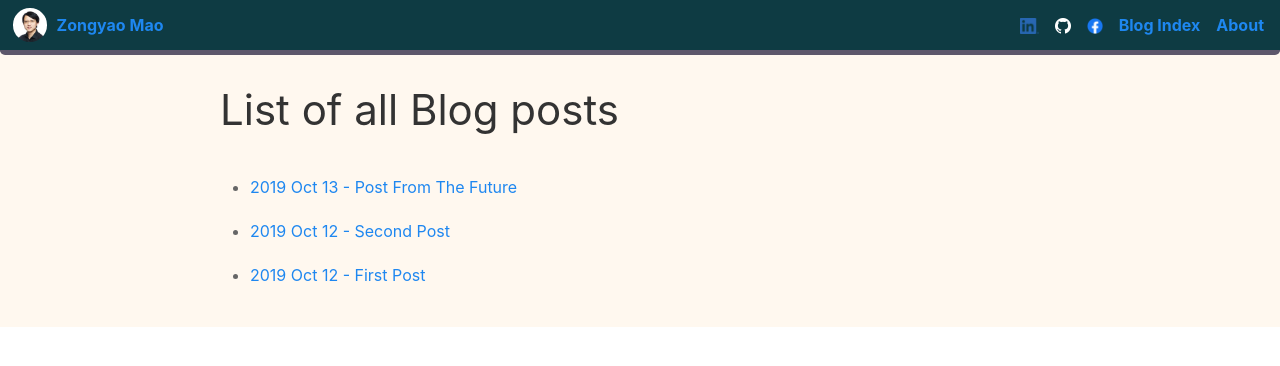
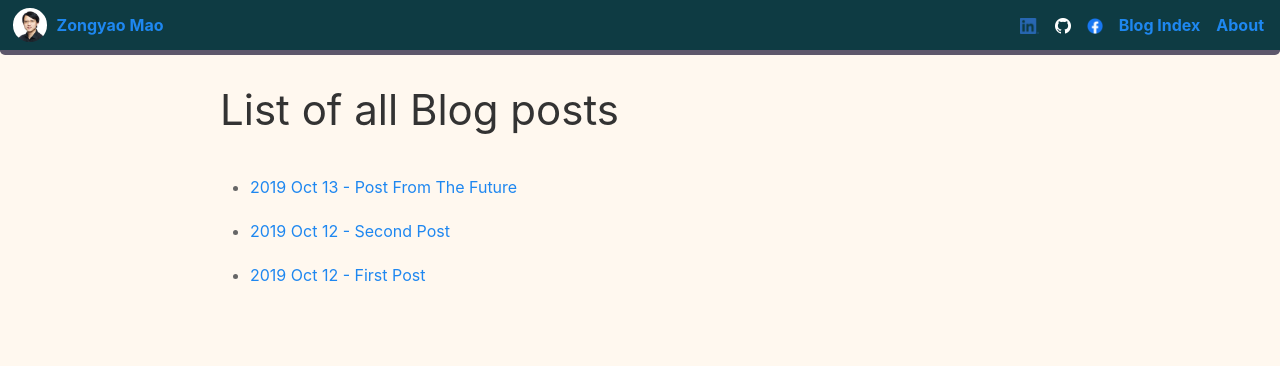
Before and after one commit to evozong/evozong.github.io, a Jekyll site: the page built from blogIndex.md, in a window 1280 px wide. Shown: the top 366 px of the page. Built offline with Jekyll 4.4.1, drawn with Linux system fonts in a browser that asks for light colours; our own code applies the rules of GitHub Pages for plain Markdown files.

Commit message:
Fix background not extending to whole screen when there is little content

```diff
--- a/assets/css/styles.css
+++ b/assets/css/styles.css
@@ -34,7 +34,7 @@ nav .burger-close .bar3 {
 }
 /*--- End Hamburger ---*/
 
-body {
+html {
   background-color: #fff8ef;
 }
 nav {
```
